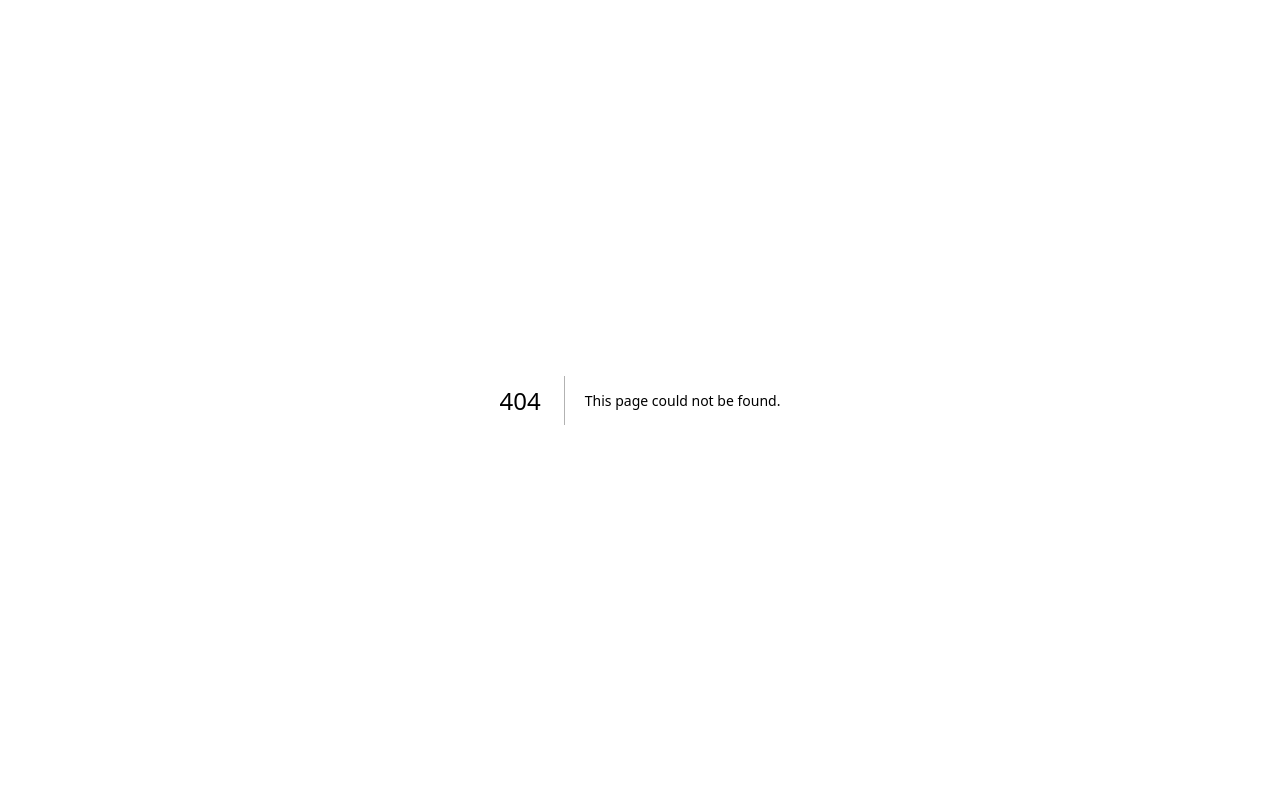
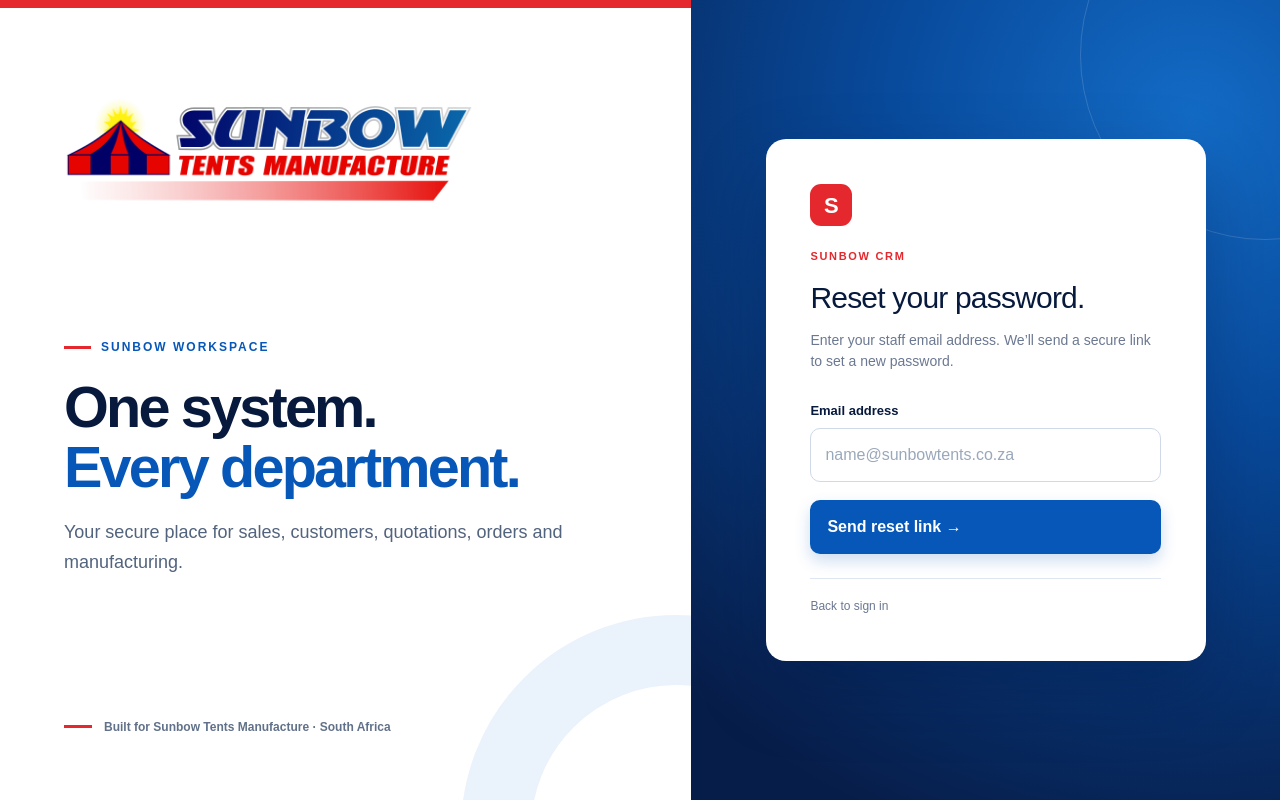
Before and after one commit to sunbowhire-alt/sunbow-crm, a Next.js app: page /forgot-password in a window 1280 px wide. Before the commit this address had no page. Built offline with nearby package versions, Linux system fonts and the light colour scheme.

Commit message:
Add staff password recovery flow

```diff
--- a/src/app/accept-invite/page.tsx
+++ b/src/app/accept-invite/page.tsx
@@ -32,12 +32,12 @@
           if (sessionError) throw sessionError;
         }
         const { data: { user }, error: userError } = await supabase.auth.getUser();
-        if (userError || !user) throw new Error("This invitation is invalid or has expired. Ask a Director for a new invitation.");
+        if (userError || !user) throw new Error("This link is invalid or has expired. Request a new password reset link.");
         const { data: profile, error: profileError } = await supabase
           .from("profiles").select("active, role, branch_id").eq("id", user.id).single();
         if (profileError || !profile?.active || (!["director", "admin"].includes(profile.role) && !profile.branch_id)) {
           await supabase.auth.signOut();
-          throw new Error("Staff access has not been enabled for this invitation.");
+          throw new Error("Staff access has not been enabled for this account.");
         }
         if (mounted) setReady(true);
       } catch (cause) {
@@ -57,7 +57,7 @@
     try {
       const supabase = createSupabaseBrowserClient();
       const { data: { user } } = await supabase.auth.getUser();
-      if (!user) throw new Error("Your invitation session has expired. Open the invitation again.");
+      if (!user) throw new Error("Your session has expired. Request a new password reset link.");
       const { error: updateError } = await supabase.auth.updateUser({ password });
       if (updateError) throw updateError;
       setPassword("");
@@ -86,9 +86,9 @@
           <div className="login-form-mark" aria-hidden="true">S</div>
           <span className="login-form-eyebrow">SUNBOW CRM</span>
           <h2>Set your password.</h2>
-          <p>Finish activating your Sunbow staff account.</p>
+          <p>Choose a new password for your Sunbow staff account.</p>
           {error && <div className="form-error" role="alert">{error}</div>}
-          {!ready && !error && <p>Checking your invitation…</p>}
+          {!ready && !error && <p>Checking your secure link…</p>}
           {ready && <form onSubmit={setNewPassword}>
             <div className="field">
               <label htmlFor="new-password">New password</label>
@@ -98,9 +98,9 @@
               <label htmlFor="confirm-password">Confirm password</label>
               <input id="confirm-password" type="password" autoComplete="new-password" minLength={12} value={confirmation} onChange={(event) => setConfirmation(event.target.value)} required />
             </div>
-            <button className="primary-button login-submit" type="submit" disabled={busy}>{busy ? "Saving…" : "Activate account →"}</button>
+            <button className="primary-button login-submit" type="submit" disabled={busy}>{busy ? "Saving…" : "Save password →"}</button>
           </form>}
-          <div className="login-note">Only use an invitation sent to your own email address. <Link href="/login">Back to sign in</Link></div>
+          <div className="login-note">Only use a link sent to your own email address. <Link href="/login">Back to sign in</Link></div>
         </div>
       </section>
     </main>
--- /dev/null
+++ b/src/app/forgot-password/page.tsx
@@ -0,0 +1,68 @@
+"use client";
+
+import Image from "next/image";
+import Link from "next/link";
+import { FormEvent, useState } from "react";
+import { createSupabaseBrowserClient } from "@/lib/supabase/client";
+
+export default function ForgotPasswordPage() {
+  const [email, setEmail] = useState("");
+  const [busy, setBusy] = useState(false);
+  const [sent, setSent] = useState(false);
+  const [error, setError] = useState("");
+
+  async function requestReset(event: FormEvent<HTMLFormElement>) {
+    event.preventDefault();
+    setBusy(true);
+    setError("");
+    try {
+      const supabase = createSupabaseBrowserClient();
+      const { error: resetError } = await supabase.auth.resetPasswordForEmail(email.trim(), {
+        redirectTo: `${window.location.origin}/accept-invite`,
+      });
+      if (resetError) throw resetError;
+      setSent(true);
+    } catch {
+      setError("We could not send a reset link right now. Please try again later or contact a Director.");
+    } finally {
+      setBusy(false);
+    }
+  }
+
+  return (
+    <main className="login-shell">
+      <section className="login-visual">
+        <div className="login-brand"><Image src="/sunbow-logo.png" alt="Sunbow Tents Manufacture" width={2048} height={616} priority /></div>
+        <div className="login-copy">
+          <span className="login-eyebrow"><span /> SUNBOW WORKSPACE</span>
+          <h1>One system.<br /><em>Every department.</em></h1>
+          <p>Your secure place for sales, customers, quotations, orders and manufacturing.</p>
+        </div>
+        <div className="login-visual-foot"><span /> Built for Sunbow Tents Manufacture · South Africa</div>
+      </section>
+      <section className="login-form-wrap">
+        <div className="login-form">
+          <div className="login-form-mark" aria-hidden="true">S</div>
+          <span className="login-form-eyebrow">SUNBOW CRM</span>
+          <h2>Reset your password.</h2>
+          {sent ? (
+            <p role="status">If this email has an active staff account, a password reset link is on its way. Check your inbox and spam folder.</p>
+          ) : (
+            <>
+              <p>Enter your staff email address. We’ll send a secure link to set a new password.</p>
+              {error && <div className="form-error" role="alert">{error}</div>}
+              <form onSubmit={requestReset}>
+                <div className="field">
+                  <label htmlFor="reset-email">Email address</label>
+                  <input id="reset-email" type="email" autoComplete="email" placeholder="name@sunbowtents.co.za" value={email} onChange={(event) => setEmail(event.target.value)} required />
+                </div>
+                <button className="primary-button login-submit" type="submit" disabled={busy}>{busy ? "Sending…" : "Send reset link →"}</button>
+              </form>
+            </>
+          )}
+          <div className="login-note"><Link href="/login">Back to sign in</Link></div>
+        </div>
+      </section>
+    </main>
+  );
+}
--- a/src/app/globals.css
+++ b/src/app/globals.css
@@ -119,6 +119,8 @@
 .field input::placeholder { color:#9aa8bb; }
 .field input:focus { border-color:var(--blue); box-shadow:0 0 0 3px rgba(7,87,184,.12); }
 .login-form .login-submit { width:100%; margin-top:5px; padding:15px 17px; display:flex; justify-content:space-between; align-items:center; }
+.forgot-link { display:block; width:max-content; margin:-4px 0 18px auto; color:var(--blue); font-size:13px; font-weight:700; }
+.forgot-link:hover { text-decoration:underline; }
 .login-submit span { font-size:21px; line-height:14px; }
 .preview-link { display:block; text-align:center; margin-top:17px; color:var(--blue); font-size:14px; font-weight:700; }
 .form-error { background:#fff0f0; color:#b52b32; border:1px solid #ffd0d3; padding:11px 12px; border-radius:9px; font-size:13px; margin-bottom:18px; }
--- a/src/app/login/page.tsx
+++ b/src/app/login/page.tsx
@@ -33,6 +33,7 @@
             <label htmlFor="password">Password</label>
             <input id="password" name="password" type="password" autoComplete="current-password" placeholder="Enter your password" required />
           </div>
+          <Link className="forgot-link" href="/forgot-password">Forgot password?</Link>
           <button className="primary-button login-submit" type="submit">Sign in to CRM <span aria-hidden="true">→</span></button>
           {preview && <Link className="preview-link" href="/dashboard">View protected interface preview</Link>}
           <div className="login-note">For authorised Sunbow staff. Contact a Director if you need an account or role change.</div>
```
